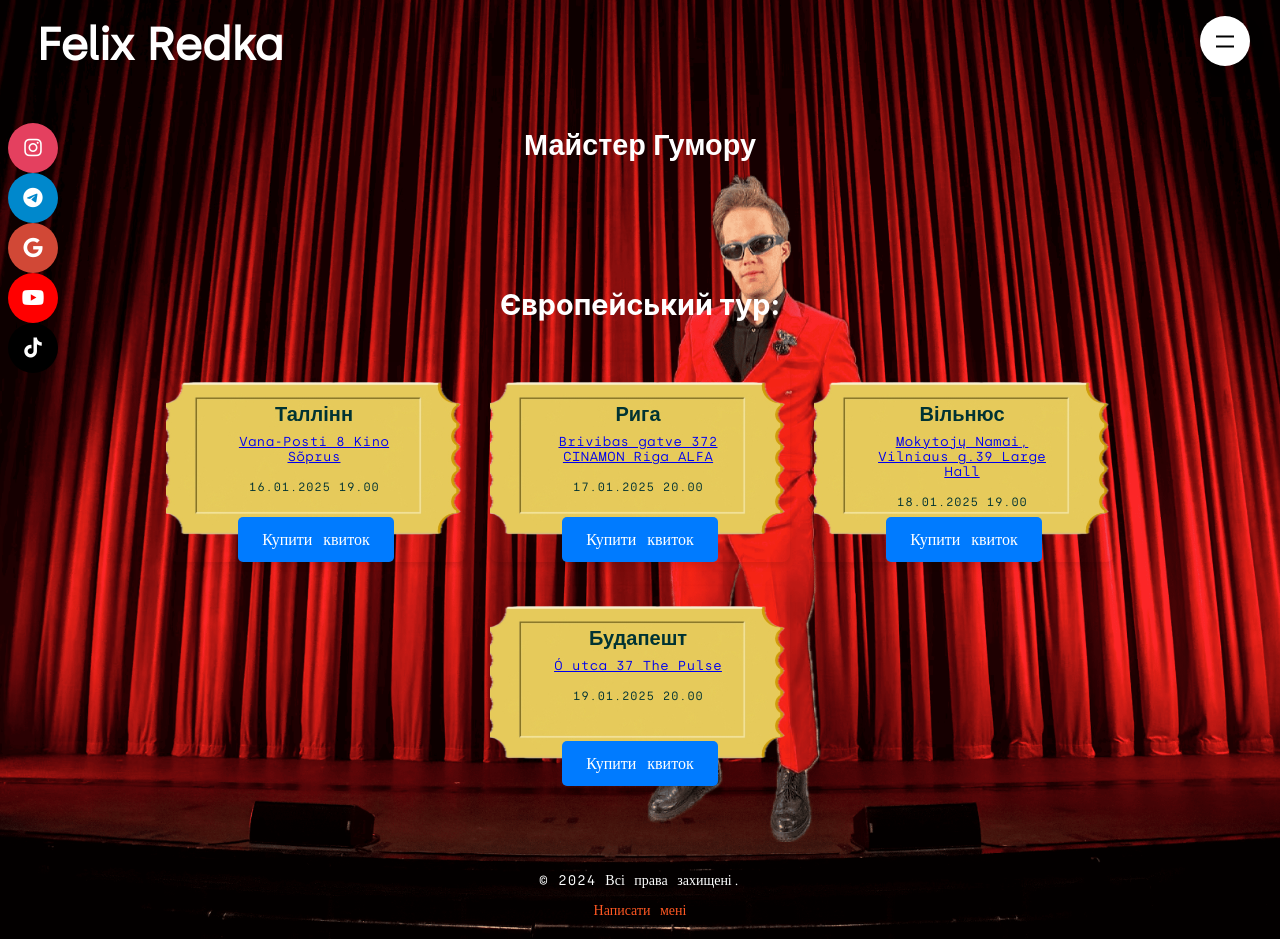
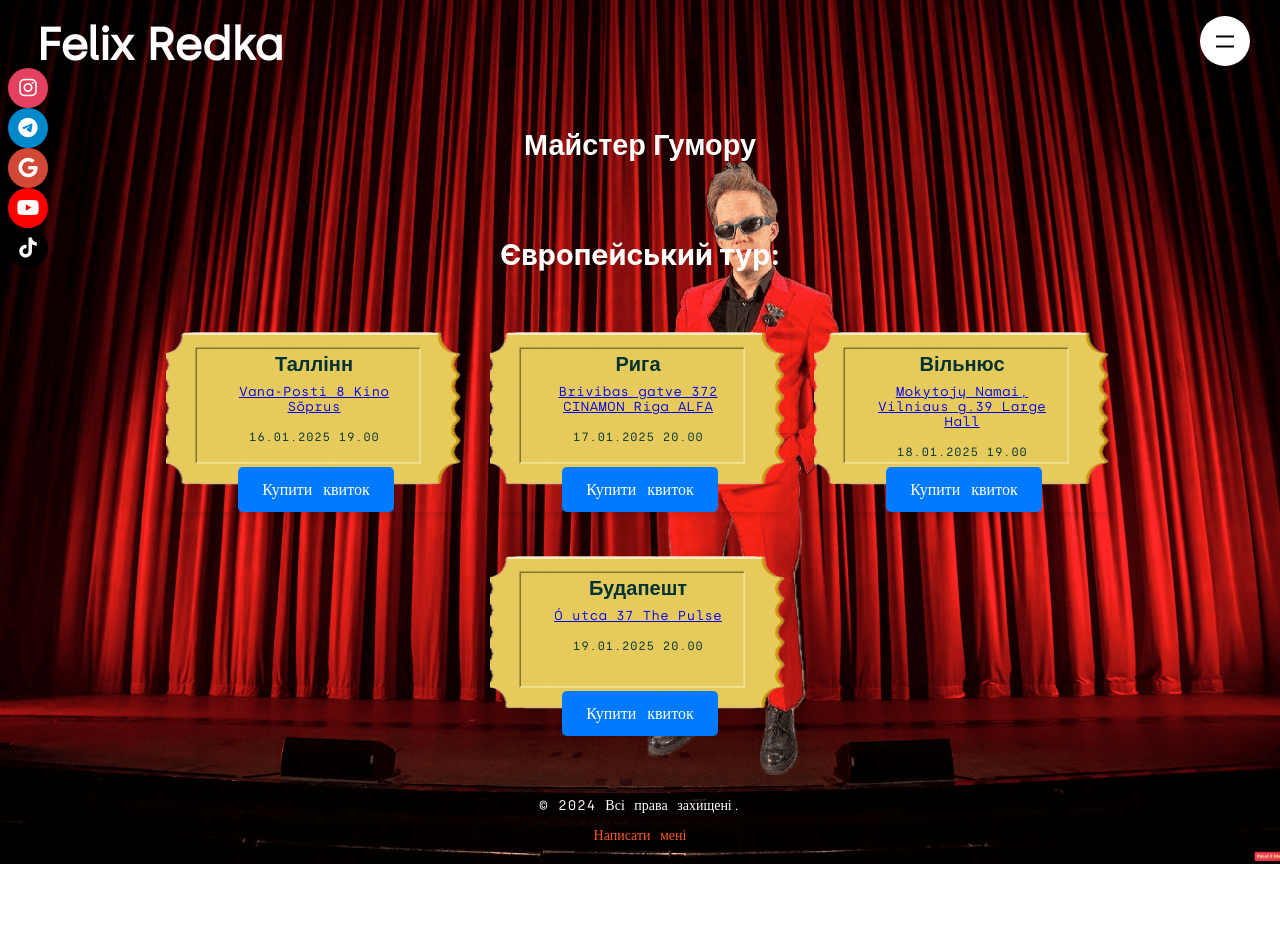
Before and after one commit to Alexveselun/felix-redka-web, a React (Create React App) app: page / in a window 1280 px wide. After the commit the page ends 864 px from the top, so only its background shows below. Built offline with nearby package versions, Linux system fonts and the light colour scheme.

Commit message:
fix(social): fixed positions

```diff
--- a/src/components/SocialIcons/SocialIcons.css
+++ b/src/components/SocialIcons/SocialIcons.css
@@ -1,9 +1,9 @@
 /* Контейнер іконок */
 .social-ico-block {
     width: 20px;
-    top: 30vh;
+    top: 20vh;
     transform: translate(0, -50%);
-    /* left: 40px; */
+    /* right: 40px; */
     position: fixed;
     gap: 0.5rem;
     margin: 0.5rem;
@@ -30,8 +30,8 @@
     display: inline-flex;
     justify-content: center;
     align-items: center;
-    width: 50px;
-    height: 50px;
+    width: 40px;
+    height: 40px;
     border-radius: 50%;
     color: #fff;
     font-size: 20px;
--- a/src/index.css
+++ b/src/index.css
@@ -58,7 +58,7 @@ a:focus { outline: none; }
 
 
 .section {
-  padding: 50px 20px;
+  padding: 25px 20px;
   text-align: center;
   justify-content: center;
 
```
